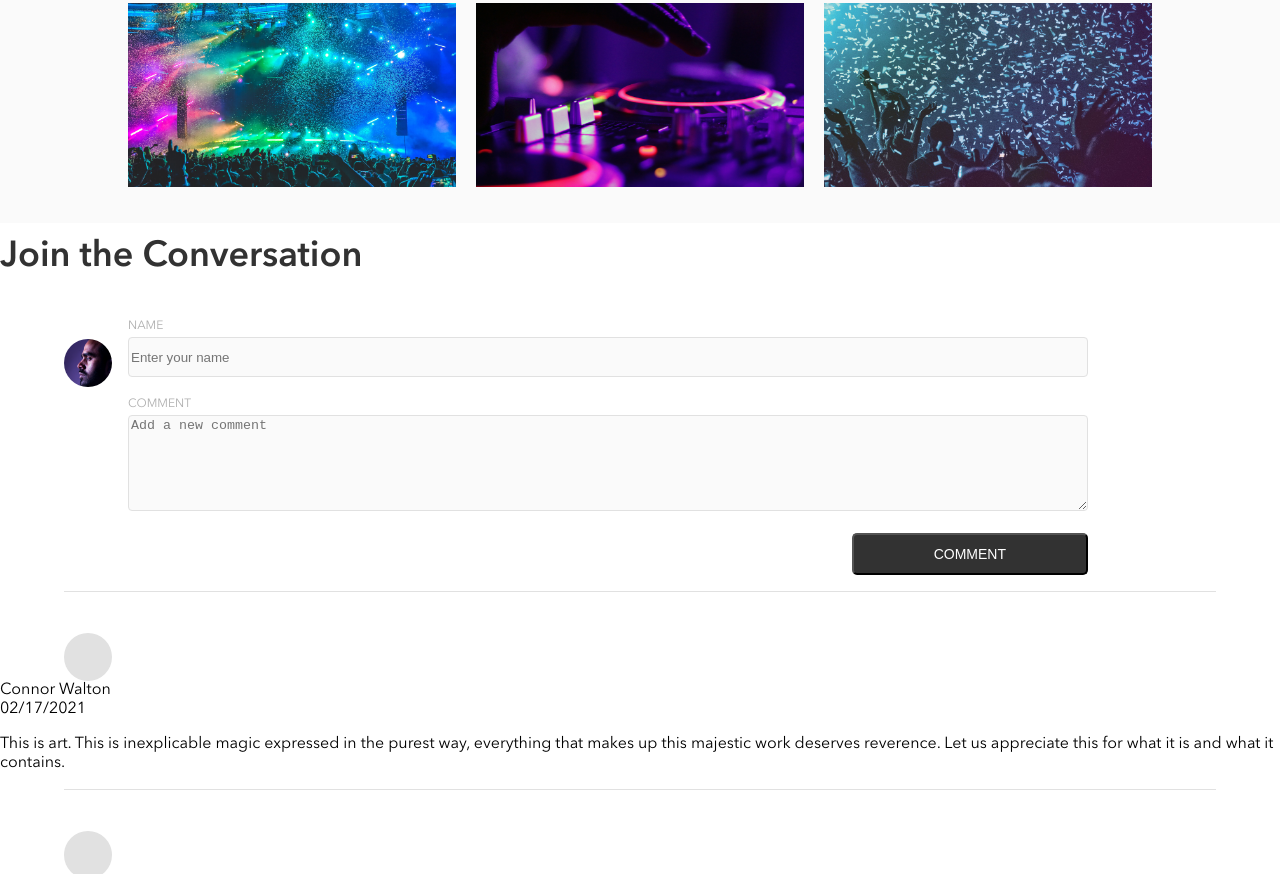
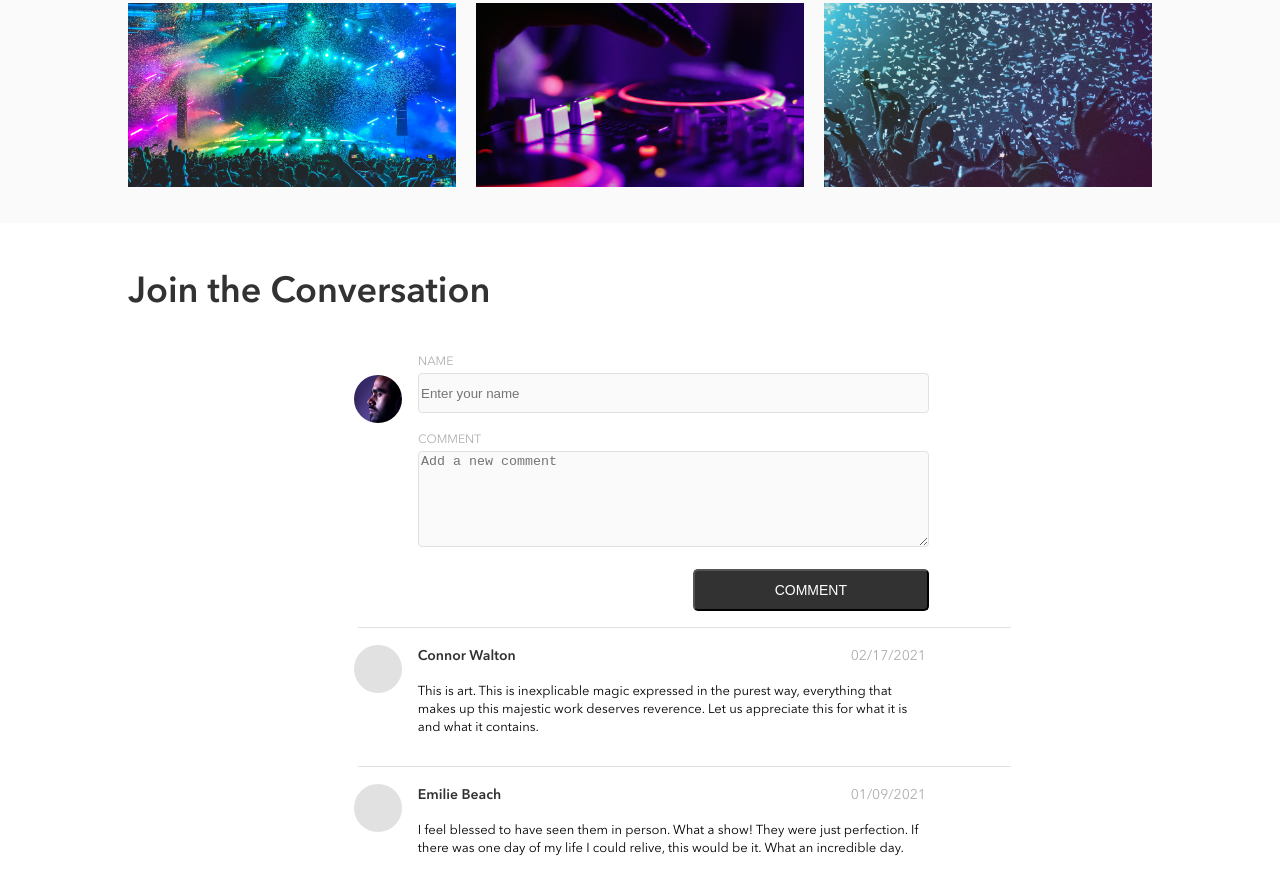
Before and after one commit to ed9711/Band_site, a plain HTML site: page index.html in a window 1280 px wide. Shown: the part 2452-3326 px from the top of the page. Drawn offline with Linux system fonts and the light colour scheme.

Commit message:
bio style

```diff
--- a/scripts/index-page.js
+++ b/scripts/index-page.js
@@ -34,12 +34,11 @@ const displayComments = (comments) => {
         const commentBlock = createElement("div", "comments__block");
         allComments.appendChild(commentBlock);
 
-        const avatar = createElement("div", "comments__avatar");
-        avatar.style["background-image"] = "none";
-        allComments.appendChild(avatar);
+        const avatar = createElement("div", ["comments__avatar", "comments__avatar--empty"]);
+        commentBlock.appendChild(avatar);
 
         const comment = createElement("div", "comments__comment");
-        allComments.appendChild(comment);
+        commentBlock.appendChild(comment);
 
         const name = createElement("div", "comments__comment-name");
         name.innerText = item["name"];
--- a/styles/bios.scss
+++ b/styles/bios.scss
@@ -94,7 +94,7 @@
 .photos {
     background-color: $Alabaster;
     padding: 0 5vw 1rem 5vw;
-    @media (min-width: $tablet) {
+    @include tablet {
         padding: 2.25rem;
         &__block {
             display: flex;
@@ -126,13 +126,21 @@
 }
 
 .comments {
+    @include tablet {
+        padding: 0 5vw;
+    }
+    @include padding-calc;
     &__title {
         @include title-style;
-        padding-bottom: 1.5rem;
-        padding-left: 5vw;
+        padding: 1rem 5vw 1.5rem 5vw;
+        @include tablet {
+            padding-top: 3rem;
+        }
     }
     &__block {
         display: flex;
+        max-width: 700px;
+        margin: 0 auto;
     }
     &__avatar {
         border-radius: 50%;
@@ -143,14 +151,24 @@
         background-position: 14% 0%;
         background-color: $Mercury;
         margin: 1.5rem 1rem 0 5vw ;
+        &--empty {
+            background-image: none;
+            margin-top: 0;
+        }
         @include tablet {
             height: 48px;
             width: 48px;
         }
+        @include desktop {
+            margin-left: 4rem;
+        }
     }
     &__form {
-        padding-right: 1rem;
-        width: 75%;
+        padding-right: 5vw;
+        width: 73%;
+        @include tablet {
+            padding-right: 40px;
+        }
         &-block {
             display: flex;
             flex-direction: column;
@@ -189,5 +207,40 @@
         border-top: 1px solid $Mercury;
         margin: 1rem 5vw;
         padding: 0;
+        max-width: 653px;
+        @include tablet {
+            margin-left: calc((100vw - #{$tablet})/2 + 38.4px);
+        }
+        @include desktop {
+            margin-left: 230px;
+            margin-right: 64px;
+        }
+    }
+    &__comment {
+        width: 73%;
+        padding-right: 5vw;
+        position: relative;
+        @include desktop {
+            padding-right: 4rem;
+        }
+        &-name {
+            color: $BandSite-Black;
+            @include text-detail(14px, 22px, 600);
+            margin: 1rem 0;
+            margin-top: 0;
+        }
+        &-time {
+            position: absolute;
+            right: 5vw;
+            top: 0px;
+            @include text-detail(14px, 22px, normal);
+            color: $Silver;
+            @include desktop {
+                right: 4rem;
+            }
+        }
+        &-text {
+            @include detail-spec;
+        }
     }
 }
```
Also changed, not shown: pages/shows.html (+1 -1 lines), styles/bios.css.
